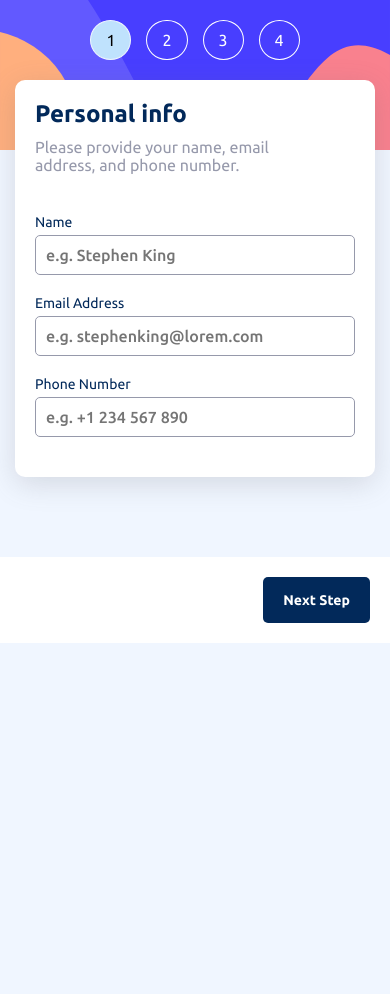
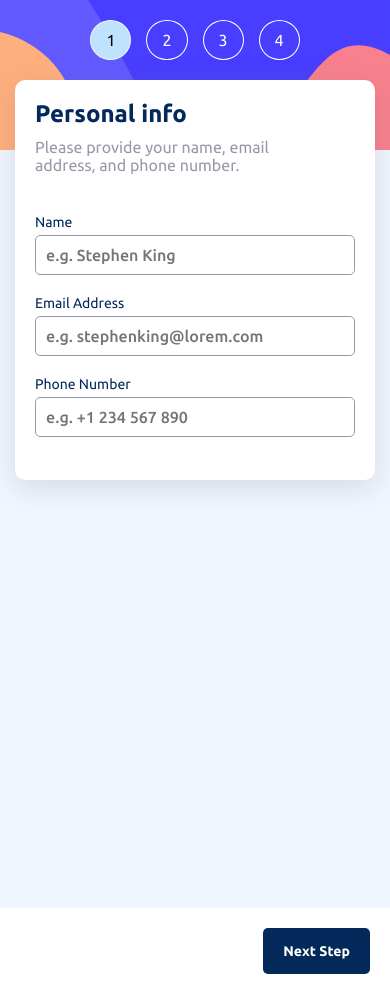
Before and after one commit to marcoslimaJS/Multi-step-form, a React (Vite) app: page / in a window 390 px wide. Before the commit the page ends 844 px from the top, so only its background shows below. Built offline with nearby package versions, Linux system fonts and the light colour scheme.

Commit message:
ajustando responsivo

```diff
--- a/src/App.jsx
+++ b/src/App.jsx
@@ -33,10 +33,11 @@ const Container = styled.div`
   display: grid;
   grid-template-columns: 1fr 2fr;
   @media (max-width: 900px) {
-    grid-template-columns: 1fr;
+    display: block;
     margin: 0px;
     padding: 0px;
-    background: none;
     box-shadow: none;
+    background: hsl(217, 100%, 97%);
+    height: 100vh;
   }
 `
--- a/src/Components/FormStep.jsx
+++ b/src/Components/FormStep.jsx
@@ -97,7 +97,7 @@ const FormStep = () => {
 
   const sendForm = (e) => {
     e.preventDefault();
-    setThankYou((prev) => prev = true);
+    setThankYou((prev) => (prev = true));
     console.log("enviado");
   };
 
@@ -163,8 +163,15 @@ export default FormStep;
 const Container = styled.div`
   padding: 40px 60px;
   color: hsl(213, 96%, 18%);
+  height: 100%;
   @media (max-width: 900px) {
     padding: 0px;
+    form {
+      height: 100%;
+      display: flex;
+      flex-direction: column;
+      justify-content: space-between;
+    }
   }
 `;
 
@@ -192,6 +199,7 @@ const FormContent = styled.div`
   @media (max-width: 900px) {
     padding: 20px;
     background: #FFF;
+    min-height: 400px;
     border-radius: 10px;
     margin: -70px 30px 80px 30px;
     box-shadow: rgba(100, 100, 111, 0.2) 0px 7px 29px 0px;
--- a/src/Components/Forms/Finishing.jsx
+++ b/src/Components/Forms/Finishing.jsx
@@ -73,9 +73,6 @@ const Container = styled.div`
       transform: translate3d(0, 0, 0);
     }
   }
-  @media (max-width: 900px) {
-    min-height: 280px;
-  }
 `;
 const Products = styled.div`
   background: hsl(217, 100%, 97%);
--- a/src/Components/Forms/Plan.jsx
+++ b/src/Components/Forms/Plan.jsx
@@ -154,7 +154,6 @@ const Container = styled.div`
     margin-bottom: 20px;
   }
   @media (max-width: 900px) {
-    min-height: 255px;
     ul {
       justify-content: space-between;
     }
```
